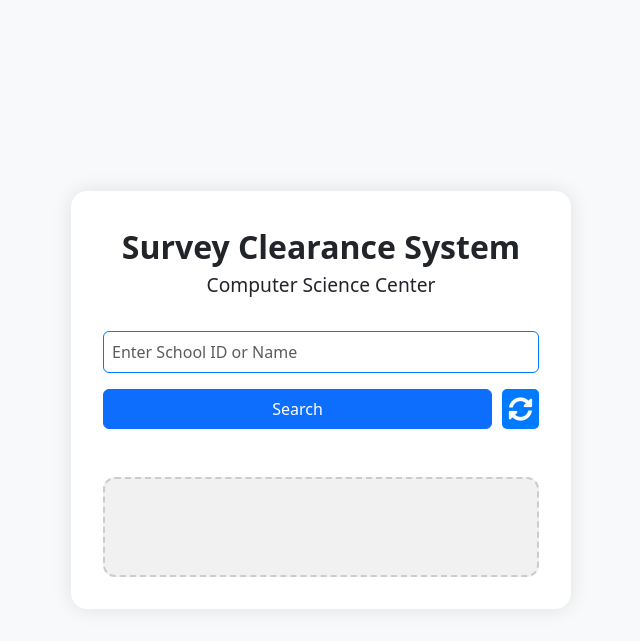
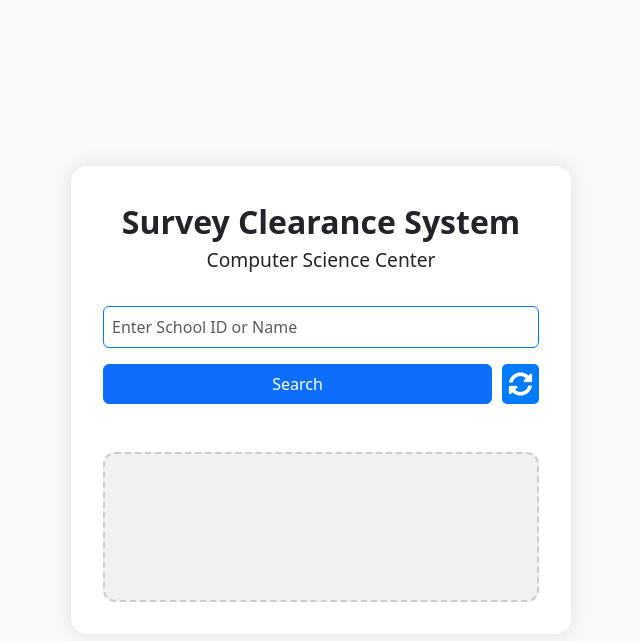
Before and after one commit to earlhsjks/evaluation-clearance, a Flask app: page / in a window 1280 px wide. Shown: the top 641 px of the page, without its empty margins (319-959 px from the left). Run offline with Flask 3, Linux system fonts and the light colour scheme.

Commit message:
status box min height

```diff
--- a/templates/index.html
+++ b/templates/index.html
@@ -39,7 +39,7 @@
     border-radius: 0.75rem;
     border: 2px dashed #ccc;
     background: #f1f1f1;
-    min-height: 100px;
+    min-height: 150px;
     display: flex;
     justify-content: center;
     align-items: center;
```
